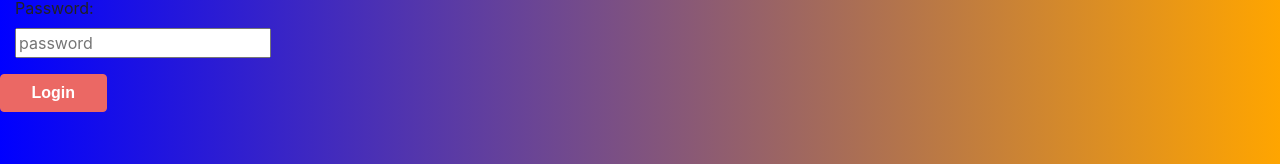
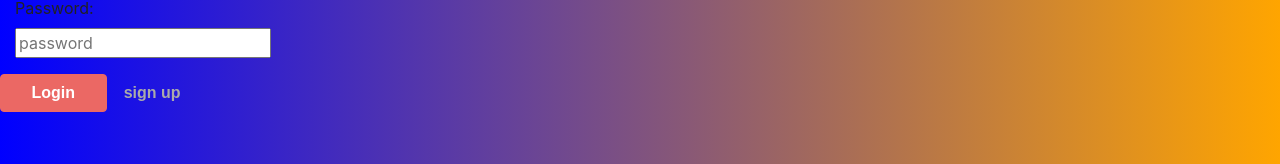
Before and after one commit to heyemmibee/FinalProject, a React (Create React App) app in the folder client/: page /login in a window 1280 px wide. Shown: the part 116-280 px from the top of the page. Built offline with nearby package versions, Linux system fonts and the light colour scheme; a web font is replaced by a local one.

Commit message:
new user sign up button on login page

```diff
--- a/client/src/pages/LogIn/index.js
+++ b/client/src/pages/LogIn/index.js
@@ -1,5 +1,7 @@
 import React, { Component } from 'react'
 import { Redirect } from 'react-router-dom'
+import { Route, Link } from 'react-router-dom'
+
 import axios from 'axios'
 
 class Login extends Component {
@@ -95,6 +97,9 @@ class Login extends Component {
 
                                 onClick={this.handleSubmit}
                                 type="submit">Login</button>
+                                 <Link to="/signup" className="btn btn-link">
+                                    <span className="text-secondary">sign up</span>
+				</Link>
                         </div>
                     </form>
                 </div>
--- a/client/src/pages/SignUp/index.js
+++ b/client/src/pages/SignUp/index.js
@@ -33,7 +33,7 @@ class SignUp extends Component {
 				if (!response.data.errmsg) {
 					console.log('successful signup')
 					this.setState({ //redirect to login page
-						redirectTo: '/login'
+						redirectTo: '/'
 					})
 				} else {
 					console.log('username already taken')
```
